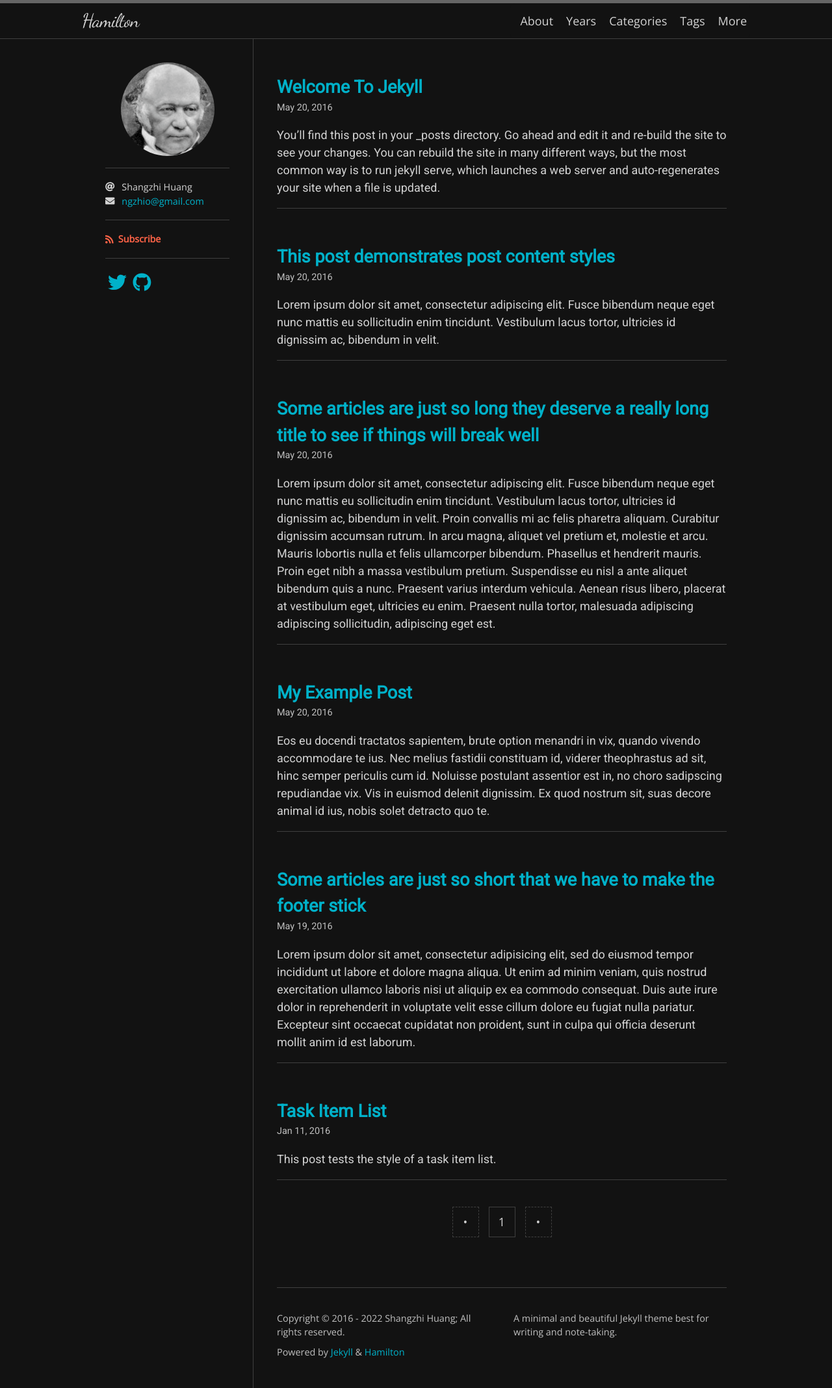
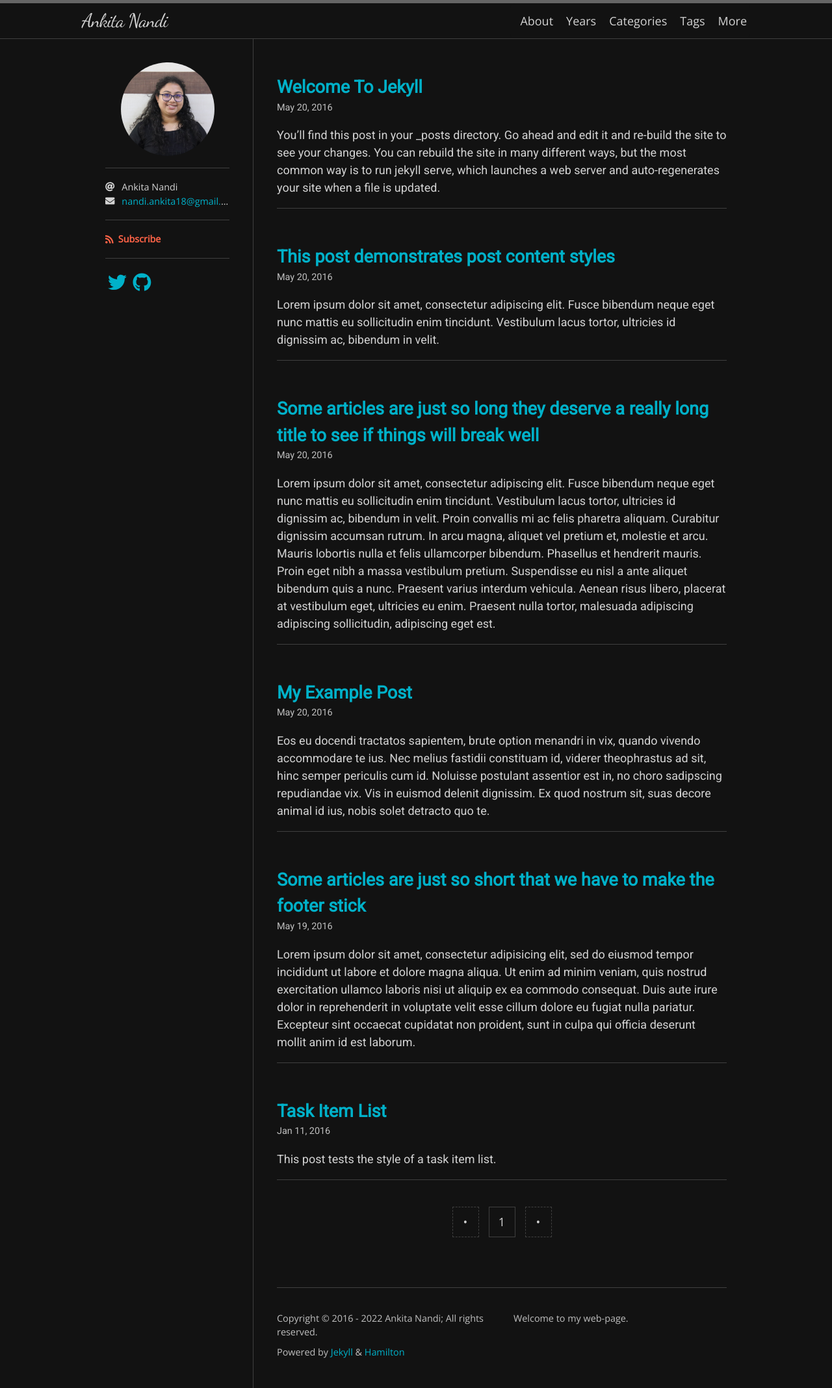
Before and after one commit to nandiankita/nandiankita.github.io, a Jekyll site: the page built from index.html, in a window 1280 px wide. Shown: the whole page at 65% size. Built offline with Jekyll 4.4.1, drawn with Linux system fonts in a browser that asks for light colours; nearby versions of some CDN libraries; some web fonts are replaced; the list of posts is cut into pages by our own code.

Commit message:
config file changed with headers

```diff
--- a/_config.yml
+++ b/_config.yml
@@ -1,8 +1,8 @@
-title: Hamilton
-description: A minimal and beautiful Jekyll theme best for writing and note-taking.
-author: Shangzhi Huang
-avatar: /logo.png
-email: ngzhio@gmail.com
+title: Ankita Nandi
+description: Welcome to my web-page.
+author: Ankita Nandi
+avatar: /Ankita_pp.jpg
+email: nandi.ankita18@gmail.com
 
 plugins:
   - jekyll-seo-tag
```
Also changed, not shown: Ankita_pp.jpg (added).
